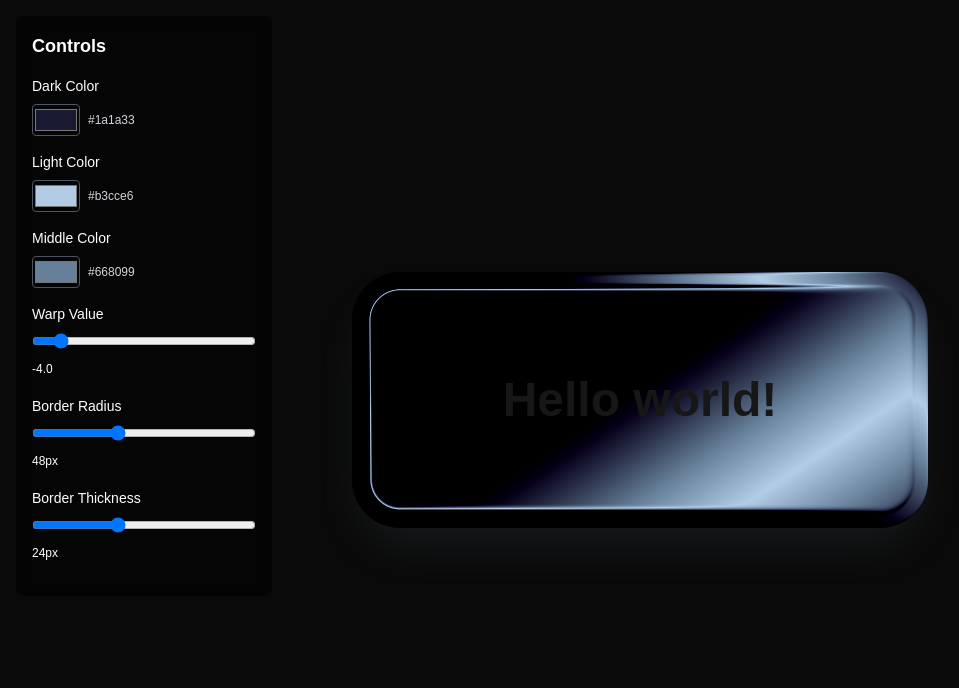
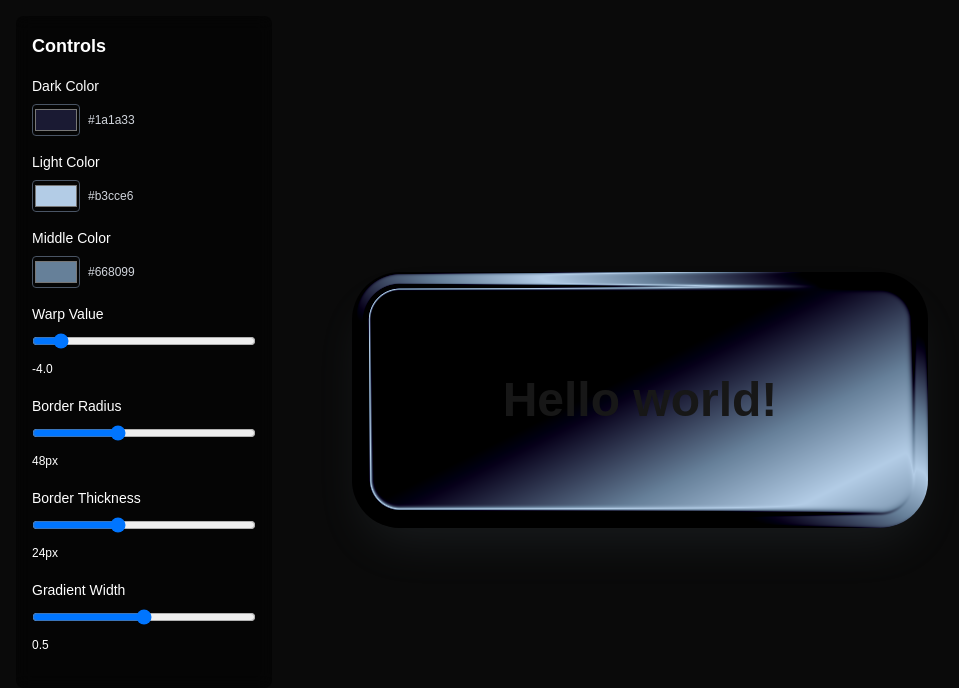
Before and after one commit to shroo3ey/webgl-button, a Next.js app: page / in a window 1280 px wide. Shown: the top 688 px of the page, without its empty margins (0-959 px from the left). Built offline with nearby package versions, Linux system fonts and the light colour scheme.

Commit message:
added gradient width setting

```diff
--- a/src/app/page.tsx
+++ b/src/app/page.tsx
@@ -13,6 +13,7 @@ const WebGLGradient = () => {
   const [warpValue, setWarpValue] = useState(-4.0);
   const [borderRadius, setBorderRadius] = useState(48.0);
   const [borderThickness, setBorderThickness] = useState(24.0);
+  const [gradientWidth, setGradientWidth] = useState(0.5);
 
   // Helper function to convert RGB to hex
   const rgbToHex = (r: number, g: number, b: number) => {
@@ -71,6 +72,7 @@ const WebGLGradient = () => {
       uniform float u_warpValue;
       uniform float u_borderRadius;
       uniform float u_borderThickness;
+      uniform float u_gradientWidth;
 
       void main() {
         // Shift the UV coordinates based on mouse position
@@ -87,7 +89,7 @@ const WebGLGradient = () => {
         );
 
         // Create a horizontal gradient from light blue to dark blue
-        float gradient = abs(rotated_uv.x * 3.0 - rotated_uv.y);
+        float gradient = abs(rotated_uv.x * 1.0 / u_gradientWidth - rotated_uv.y);
         gradient = 1.0 - gradient;
 
         // Create inner border effect with fixed physical thickness and gradient fade
@@ -155,7 +157,7 @@ const WebGLGradient = () => {
         vec2 warped_uv = rotated_uv + vec2(warpStrength * center_to_uv.x, -warpStrength * center_to_uv.y);
 
         // Sample gradient from warped position
-        float warpedGradient = abs(warped_uv.x * 3.0 - warped_uv.y);
+        float warpedGradient = abs(warped_uv.x * 1.0 / u_gradientWidth - warped_uv.y);
         warpedGradient = 1.0 - warpedGradient;// Create a horizontal gradient from light blue to dark blue
 
         // Create color gradient from dark to middle to light
@@ -255,6 +257,7 @@ const WebGLGradient = () => {
     const warpValueUniformLocation = gl.getUniformLocation(program, 'u_warpValue');
     const borderRadiusUniformLocation = gl.getUniformLocation(program, 'u_borderRadius');
     const borderThicknessUniformLocation = gl.getUniformLocation(program, 'u_borderThickness');
+    const gradientWidthUniformLocation = gl.getUniformLocation(program, 'u_gradientWidth');
 
     // Create buffer for a full-screen quad
     const positionBuffer = gl.createBuffer();
@@ -299,6 +302,7 @@ const WebGLGradient = () => {
       gl.uniform1f(warpValueUniformLocation, warpValue);
       gl.uniform1f(borderRadiusUniformLocation, borderRadius);
       gl.uniform1f(borderThicknessUniformLocation, borderThickness);
+      gl.uniform1f(gradientWidthUniformLocation, gradientWidth);
 
       // Enable attribute
       gl.enableVertexAttribArray(positionAttributeLocation);
@@ -352,7 +356,7 @@ const WebGLGradient = () => {
       gl.deleteProgram(program);
       gl.deleteBuffer(positionBuffer);
     };
-  }, [mousePosition, darkColor, lightColor, middleColor, warpValue, borderRadius, borderThickness]);
+  }, [mousePosition, darkColor, lightColor, middleColor, warpValue, borderRadius, borderThickness, gradientWidth]);
 
   return (
     <div className="w-full h-screen bg-neutral-950 flex items-center justify-center">
@@ -461,6 +465,21 @@ const WebGLGradient = () => {
           />
           <span className="text-xs">{borderThickness}px</span>
         </div>
+
+        {/* Gradient Width */}
+        <div className="mb-4">
+          <label className="block text-sm font-medium mb-2">Gradient Width</label>
+          <input
+            type="range"
+            min="0.0"
+            max="1"
+            step="0.1"
+            value={gradientWidth}
+            onChange={(e) => setGradientWidth(parseFloat(e.target.value))}
+            className="w-full"
+          />
+          <span className="text-xs">{gradientWidth.toFixed(1)}</span>
+        </div>
       </div>
     </div>
   );
```
